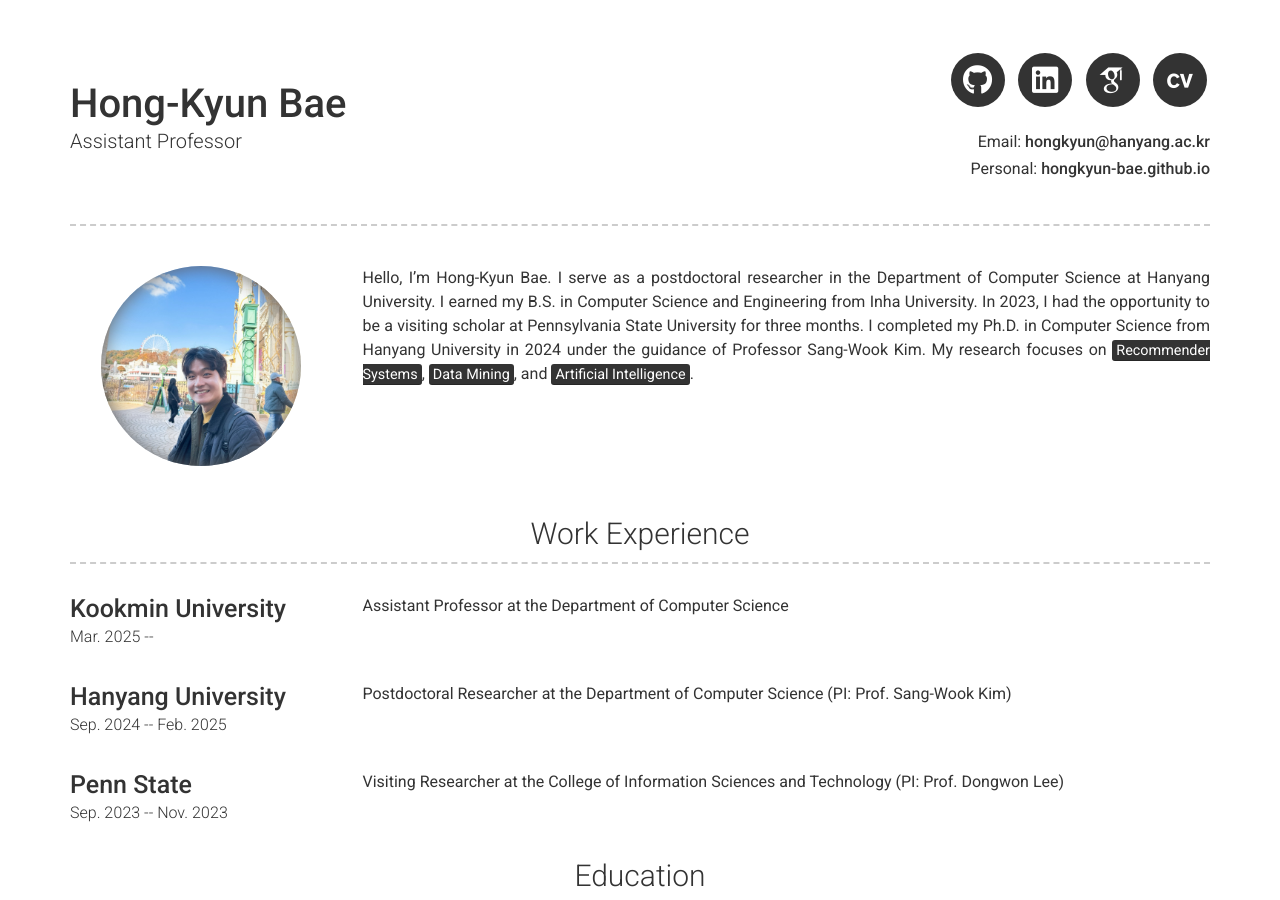
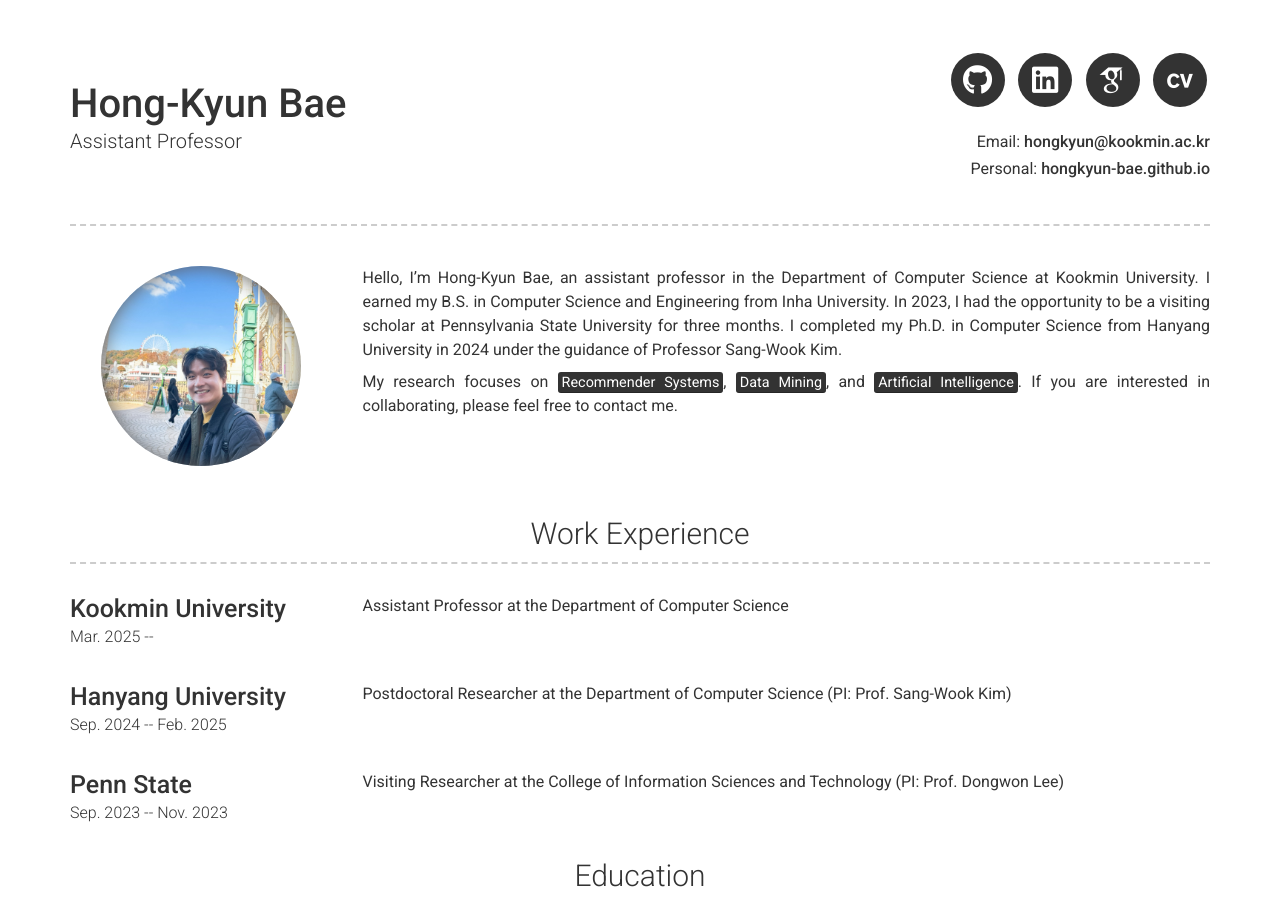
Before and after one commit to hongkyun-bae/hongkyun-bae.github.io, a Jekyll site: the page built from index.md, in a window 1280 px wide and 900 px high. Built offline with Jekyll 4.4.1, drawn with Linux system fonts in a browser that asks for light colours; nearby versions of some CDN libraries; some web fonts are replaced; some of the changed text lies outside the part shown.

Commit message:
Update _config.yml

```diff
--- a/_config.yml
+++ b/_config.yml
@@ -5,7 +5,7 @@
 # Personal info
 name: Hong-Kyun Bae
 title: Assistant Professor
-email: hongkyun@hanyang.ac.kr
+email: hongkyun@kookmin.ac.kr
 website: hongkyun-bae.github.io
 #lab: sites.google.com/view/
 
@@ -26,8 +26,9 @@
 # about_title: About Me
 about_profile_image: images/hkbae.JPG
 about_content: | # this will include new lines to allow paragraphs
-  Hello, I'm Hong-Kyun Bae. I serve as a postdoctoral researcher in the Department of Computer Science at Hanyang University. I earned my B.S. in Computer Science and Engineering from Inha University. In 2023, I had the opportunity to be a visiting scholar at Pennsylvania State University for three months. I completed my Ph.D. in Computer Science from Hanyang University in 2024 under the guidance of Professor Sang-Wook Kim.
-  My research focuses on <mark>Recommender Systems</mark>, <mark>Data Mining</mark>, and <mark>Artificial Intelligence</mark>.
+  Hello, I'm Hong-Kyun Bae, an assistant professor in the Department of Computer Science at Kookmin University. I earned my B.S. in Computer Science and Engineering from Inha University. In 2023, I had the opportunity to be a visiting scholar at Pennsylvania State University for three months. I completed my Ph.D. in Computer Science from Hanyang University in 2024 under the guidance of Professor Sang-Wook Kim.
+
+  My research focuses on <mark>Recommender Systems</mark>, <mark>Data Mining</mark>, and <mark>Artificial Intelligence</mark>. If you are interested in collaborating, please feel free to contact me.
 
 # Education Section
 educaton_title: Education
```
